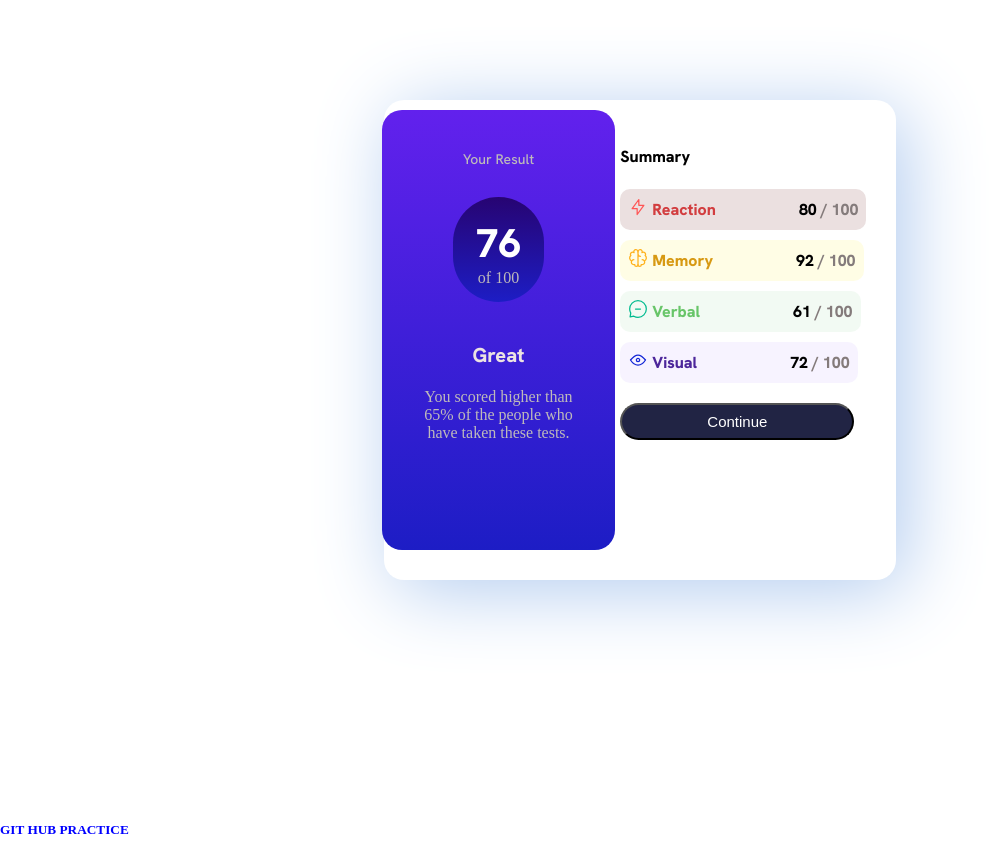
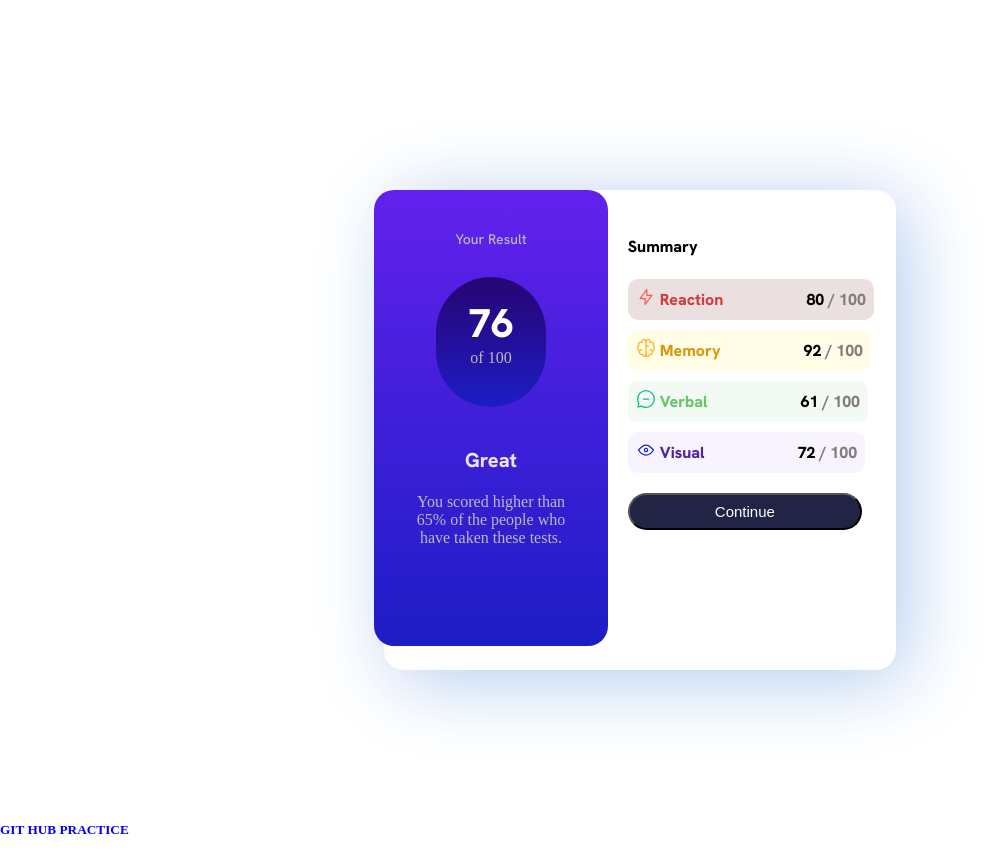
Before and after one commit to Oluwamighty/Test, a plain HTML site: page index.html in a window 1280 px wide. Shown: the whole page, without its empty margins (0-1007 px from the left). Drawn offline with Linux system fonts and the light colour scheme.

Commit message:
modified style

```diff
--- a/style.css
+++ b/style.css
@@ -52,7 +52,7 @@ p{
 .container{
     width: 40%;
     height: 60vh;
-    margin-top: 100px;
+    margin-top: 190px;
     background-color: white;
     display: flex;
     justify-content: center;
@@ -67,13 +67,14 @@ p{
     align-items: center;
     width: 30%;
     padding: 40px;
-    height: 45vh;
-    margin-top: 10px;
+    height: 47vh;
+    margin-top: 0px;
     margin-left: -150px;
 }
 .circle{
     background-image: linear-gradient(rgb(39, 4, 114), rgb(29, 29, 197));
-    width: 40%;
+    width: 80px;
+    height: 100px;
     padding: 15px;
     border-radius: 1000px;
     display: flex;
@@ -88,7 +89,7 @@ p{
     flex-direction: column;
     align-items: start;
     width: 25%;
-    padding-left: 5px;
+    padding-left: 20px;
     height: 35vh;
     margin-top: 25px;
 }
```
